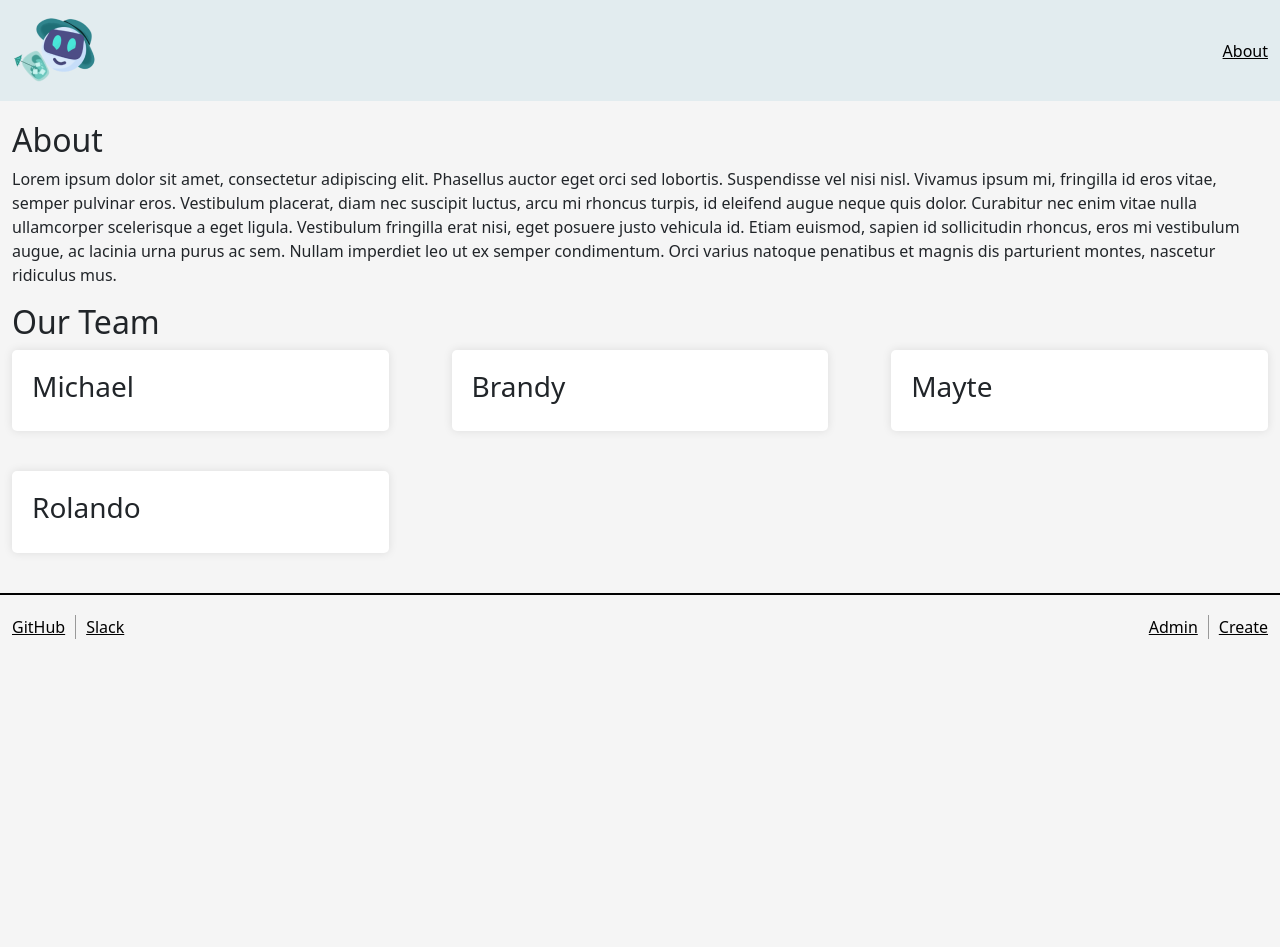
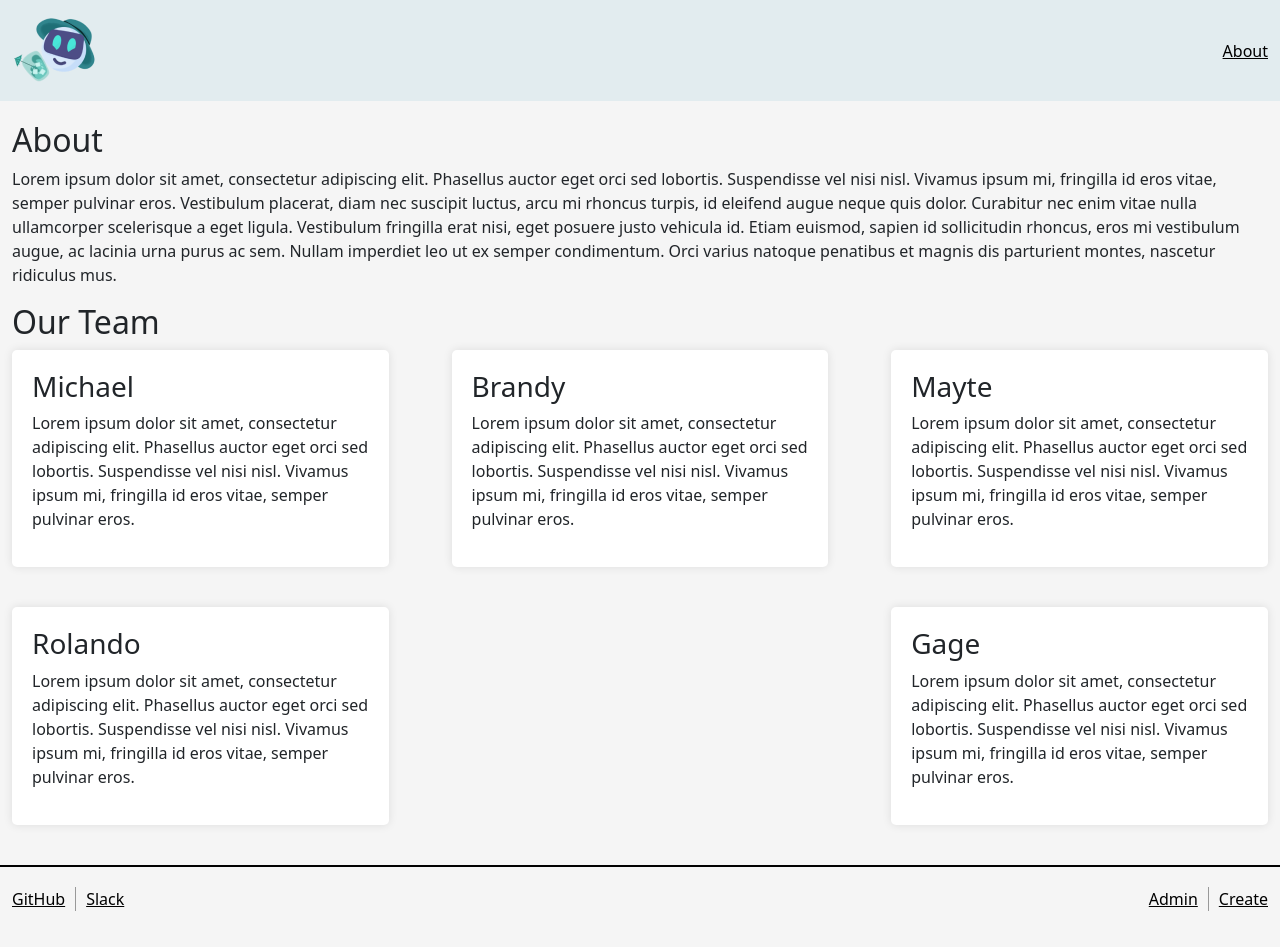
Before and after one commit to mimodevs/C12-mimoville, a React (Create React App) app in the folder client/: page /about in a window 1280 px wide. Before the commit the page ends 800 px from the top, so only its background shows below. Built offline with nearby package versions, Linux system fonts and the light colour scheme.

Commit message:
Mayte changes

```diff
--- a/client/src/pages/AboutPage.js
+++ b/client/src/pages/AboutPage.js
@@ -23,15 +23,23 @@ const AboutPage = () => {
         <div className="members-containter">
           <div className="member-card">
             <h3>Michael</h3>
+            <p>Lorem ipsum dolor sit amet, consectetur adipiscing elit. Phasellus auctor eget orci sed lobortis. Suspendisse vel nisi nisl. Vivamus ipsum mi, fringilla id eros vitae, semper pulvinar eros.</p>
           </div>
           <div className="member-card">
             <h3>Brandy</h3>
+            <p>Lorem ipsum dolor sit amet, consectetur adipiscing elit. Phasellus auctor eget orci sed lobortis. Suspendisse vel nisi nisl. Vivamus ipsum mi, fringilla id eros vitae, semper pulvinar eros.</p>
           </div>
           <div className="member-card">
             <h3>Mayte</h3>
+            <p>Lorem ipsum dolor sit amet, consectetur adipiscing elit. Phasellus auctor eget orci sed lobortis. Suspendisse vel nisi nisl. Vivamus ipsum mi, fringilla id eros vitae, semper pulvinar eros.</p>
           </div>
           <div className="member-card">
             <h3>Rolando</h3>
+            <p>Lorem ipsum dolor sit amet, consectetur adipiscing elit. Phasellus auctor eget orci sed lobortis. Suspendisse vel nisi nisl. Vivamus ipsum mi, fringilla id eros vitae, semper pulvinar eros.</p>
+          </div>
+          <div className="member-card">
+            <h3>Gage</h3>
+            <p>Lorem ipsum dolor sit amet, consectetur adipiscing elit. Phasellus auctor eget orci sed lobortis. Suspendisse vel nisi nisl. Vivamus ipsum mi, fringilla id eros vitae, semper pulvinar eros.</p>
           </div>
         </div>
 
--- a/client/src/pages/HomePage.js
+++ b/client/src/pages/HomePage.js
@@ -5,8 +5,9 @@ const HomePage = () => {
   return (
     <div>
       <div className="hero">
-        <h2>All about Mimoville! </h2>
+        <h2>Welcome to Mimoville! </h2>
         <p>See why we’re the best stop for your next weekend getaway</p>
+        <img src="/assets/logo.png" alt="logo" />
       </div>
       <Records />
     </div>
--- a/client/src/styles/App.css
+++ b/client/src/styles/App.css
@@ -19,6 +19,7 @@ img {
   max-width: 100%;
   height: auto;
   object-fit: cover;
+  border-radius: 5px;
 }
 header {
   display: flex;
```
Also changed, not shown: client/public/listings/mimoville_shack.jpg.
